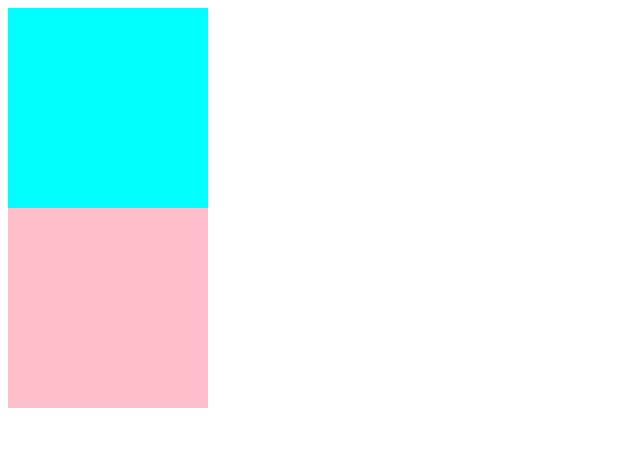
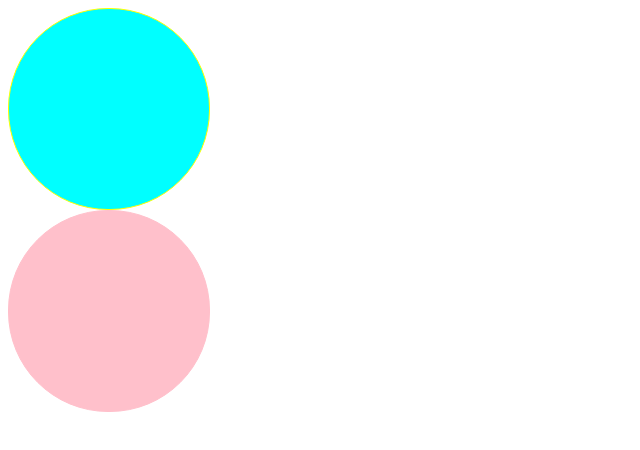
Before and after one commit to sdfwefk11/reactstudy01, a React (Create React App) app in the folder typescript/: page / in a window 1280 px wide. Shown: the top 450 px of the page, without its empty margins (0-640 px from the left). Built offline with nearby package versions, Linux system fonts and the light colour scheme; the HTML template or start-up script is replaced by a standard one.

Commit message:
강의 5분까지 내용

```diff
--- a/typescript/src/App.tsx
+++ b/typescript/src/App.tsx
@@ -3,7 +3,7 @@ import Circle from "./Circle";
 function App() {
   return (
     <div>
-      <Circle bgColor="cyan" />
+      <Circle borderColor="yellow" bgColor="cyan" />
       <Circle bgColor="pink" />
     </div>
   );
--- a/typescript/src/Circle.tsx
+++ b/typescript/src/Circle.tsx
@@ -2,18 +2,22 @@ import styled from "styled-components";
 
 interface ContainerProps {
   bgColor: string;
+  borderColor: string;
 }
 const Container = styled.div<ContainerProps>`
   width: 200px;
   height: 200px;
   background-color: ${(props) => props.bgColor};
+  border-radius: 100px;
+  border: 1px solid ${(props) => props.borderColor};
 `;
 interface CircleProps {
   bgColor: string;
+  borderColor?: string;
 }
 
-const Circle = ({ bgColor }: CircleProps) => {
-  return <Container bgColor={bgColor} />;
+const Circle = ({ bgColor, borderColor }: CircleProps) => {
+  return <Container bgColor={bgColor} borderColor={borderColor ?? bgColor} />;
 };
 
 export default Circle;
```
